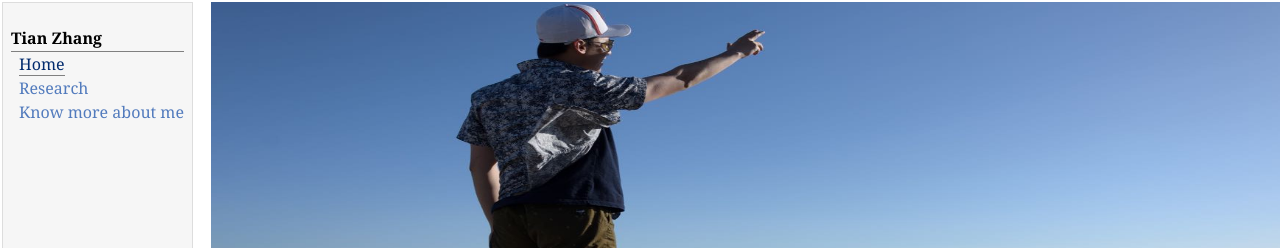
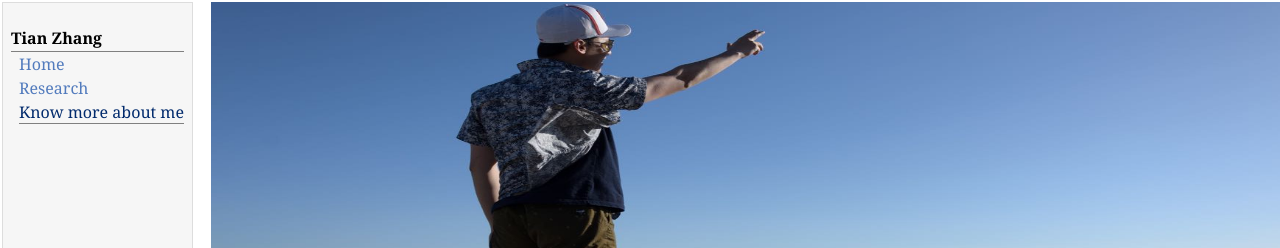
Before and after one commit to dukesky/dukesky.github.io, a Jekyll site: the page me.html, which Jekyll copies as it is, in a window 1280 px wide. Shown: the top 248 px of the page. Built offline with Jekyll 4.4.1, drawn with Linux system fonts in a browser that asks for light colours.

Commit message:
Update me.html

```diff
--- a/me.html
+++ b/me.html
@@ -12,9 +12,9 @@
 <tr valign="top">
 <td id="layout-menu">
 <div class="menu-category">Tian Zhang</div>
-<div class="menu-item"><a href="index.html" class="current">Home</a></div>
+<div class="menu-item"><a href="index.html" >Home</a></div>
 <div class="menu-item"><a href="research.html">Research</a></div>
-<div class="menu-item"><a href="me.html">Know more about me</a></div>
+<div class="menu-item"><a href="me.html" class="current">Know more about me</a></div>
 </td>
 
 
```
